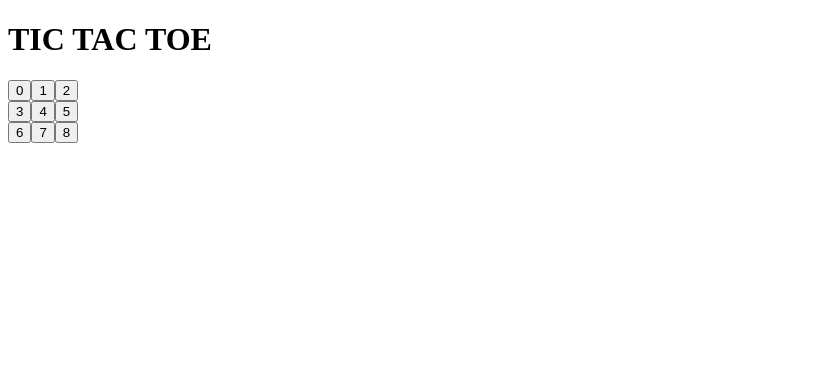
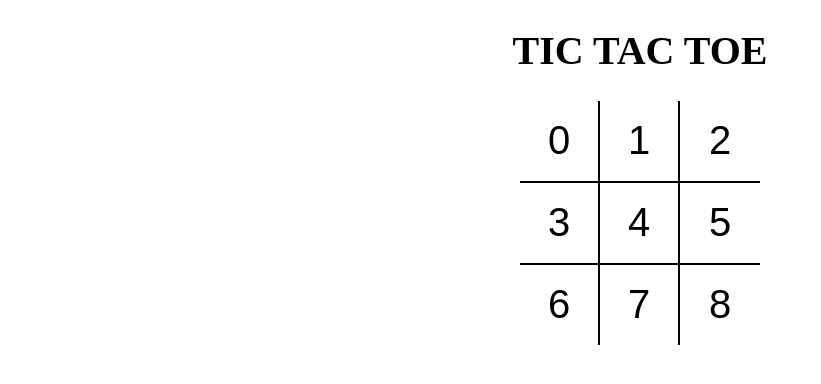
Before and after one commit to Fexol/tictactoe, a React (Vite) app: page / in a window 1280 px wide. Shown: the top 384 px of the page, without its empty margins (0-821 px from the left). Built offline with nearby package versions, Linux system fonts and the light colour scheme.

Commit message:
added sass and added some styles

```diff
--- a/package.json
+++ b/package.json
@@ -12,6 +12,7 @@
     "clear": "rimraf dist .parcel-cache"
   },
   "dependencies": {
+    "node-sass": "^7.0.1",
     "react": "^17.0.2",
     "react-dom": "^17.0.2"
   },
@@ -26,6 +27,7 @@
     "eslint-plugin-react": "^7.30.1",
     "prettier": "^2.7.1",
     "rimraf": "^3.0.2",
+    "sass": "^1.54.3",
     "vite": "^3.0.2"
   },
   "babel": {
--- a/src/App.jsx
+++ b/src/App.jsx
@@ -1,9 +1,11 @@
 import React from 'react';
 import Board from './components/Board';
 
+import './styles/root.scss';
+
 const App = () => {
   return (
-    <div>
+    <div className="app">
       <h1>TIC TAC TOE</h1>
       <Board />
     </div>
--- a/src/components/Board.jsx
+++ b/src/components/Board.jsx
@@ -3,18 +3,18 @@ import Sqare from './Sqare';
 
 const Board = () => {
   return (
-    <div>
-      <div>
+    <div className="board">
+      <div className="board-row">
         <Sqare value={0} />
         <Sqare value={1} />
         <Sqare value={2} />
       </div>
-      <div>
+      <div className="board-row">
         <Sqare value={3} />
         <Sqare value={4} />
         <Sqare value={5} />
       </div>
-      <div>
+      <div className="board-row">
         <Sqare value={6} />
         <Sqare value={7} />
         <Sqare value={8} />
--- a/src/components/Sqare.jsx
+++ b/src/components/Sqare.jsx
@@ -1,7 +1,11 @@
 import React from 'react';
 
 const Sqare = ({ value }) => {
-  return <button type="button">{value}</button>;
+  return (
+    <button type="button" className="square">
+      {value}
+    </button>
+  );
 };
 
 export default Sqare;
--- /dev/null
+++ b/src/styles/root.scss
@@ -0,0 +1,43 @@
+body {
+  padding: 0;
+  margin: 0;
+}
+
+button {
+  background: none;
+  border: none;
+  outline: none;
+  &:hover {
+    cursor: pointer;
+  }
+}
+
+.app {
+  font-size: 20px;
+  display: flex;
+  flex-direction: column;
+  align-items: center;
+}
+
+.board {
+  .board-row {
+    display: flex;
+    flex-direction: row;
+    border-bottom: 2px solid #000;
+    &:last-child {
+      border-bottom: none;
+    }
+    .square {
+      width: 80px;
+      height: 80px;
+      border-right: 2px solid #000;
+      font-size: 2.5rem;
+      padding: 0;
+      overflow: hidden;
+      transition: all 0.2s;
+      &:last-child {
+        border-right: none;
+      }
+    }
+  }
+}
```
Also changed, not shown: 1 other file (tests, documents, lock files or other folders).
